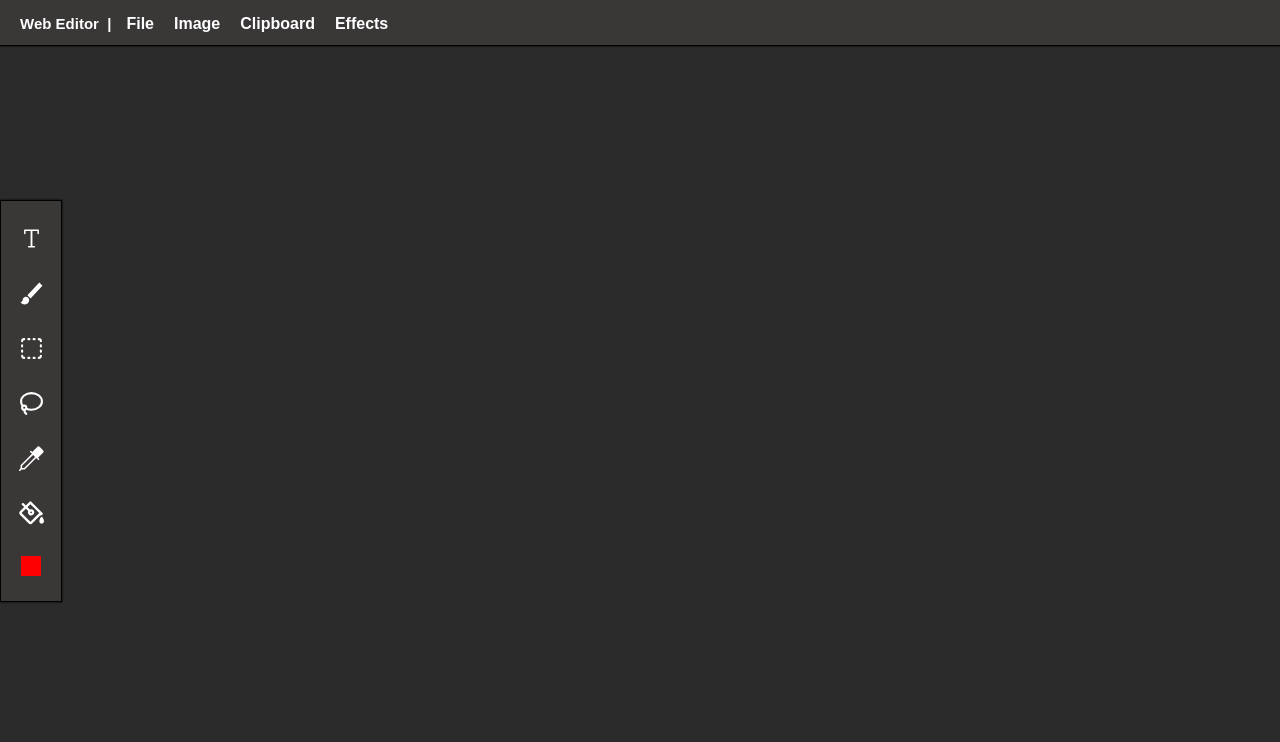
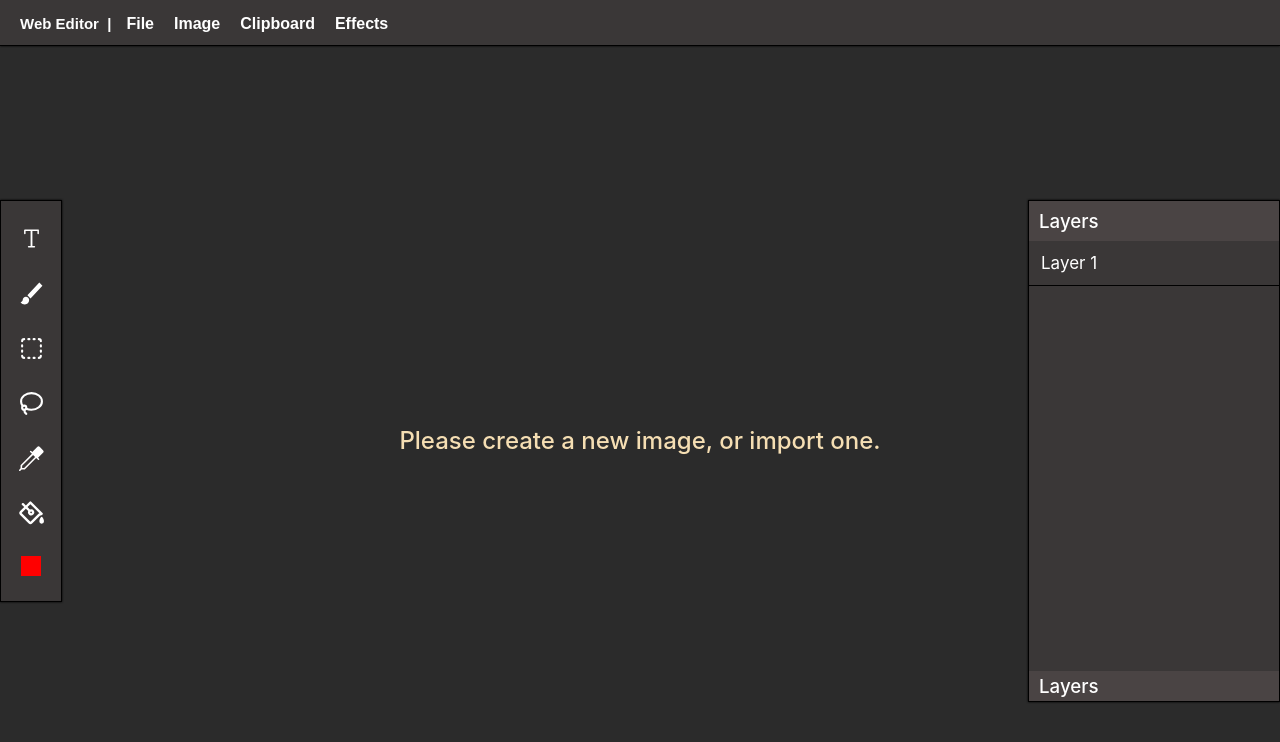
Before and after one commit to hbekk/web-photo-editor, a React (Create React App) app in the folder web-editor/: page / in a window 1280 px wide. Shown: the top 742 px of the page. Built offline with nearby package versions, Linux system fonts and the light colour scheme; the HTML template or start-up script is replaced by a standard one.

Commit message:
added layer functionaliry

```diff
--- a/web-editor/src/App.css
+++ b/web-editor/src/App.css
@@ -7,24 +7,37 @@ body, html, h1, ul, a {
   padding: 0;
 }
 
+body::-webkit-scrollbar {
+  display: none;
+}
+
 .canvas-container{
+  position: absolute;
   display: flex;
   align-items: center;
   justify-content: center;
   background-color: #2B2B2B;
   width: 100%;
   height: 100%;
-  position: absolute;
   top: 40px;
 
 }
 
 .myCanvas{
   /*border: solid red 1px; */
-  display: block;
+  position: absolute;
   margin-right: 100px;
+  z-index: 1;
   filter: drop-shadow(0px 0px 2px #000000);
 
+}
+
+
+.canvas-container h2 {
+  position: absolute;
+  color: wheat;
+  z-index: 0;
+  font-weight: 500;
 }
 
 
--- a/web-editor/src/App.js
+++ b/web-editor/src/App.js
@@ -1,80 +1,72 @@
 import { useEffect, useRef, useState } from 'react';
-import { createPortal } from 'react-dom';
 import './App.css';
 import { Navbar } from './js/navbar';
 import { Toolbar } from './js/toolbar';
-
-
+import { Layers } from './js/layers';
+import { CanvasManager } from './js/layers';
 
 function App() {
     const canvasRef = useRef(null);
     const [image, setImage] = useState(null);
-  const [showModal, setShowModal] = useState(false);
-
-  const rotate = (canvas) => {
-    let src = window.cv.imread(canvas);
-    let dst = new window.cv.Mat();
-    window.cv.rotate(src, dst, window.cv.ROTATE_90_CLOCKWISE);
-    window.cv.imshow(canvas, dst);
-    src.delete();
-    dst.delete();
-  }
+    const [canvasManager, setCanvasManager] = useState(null);
+    const maxWidth = window.innerWidth * 0.6;
+    const maxHeight = window.innerHeight * 0.6;
+    const [layerCount, setLayerCount] = useState(0);
 
     useEffect(() => {
-    const canvas = canvasRef.current;
-    const ctx = canvas.getContext("2d");
+        const cm = new CanvasManager('canvas-container');
+
+        cm.onCanvasCreated = () => {
+          setLayerCount(cm.canvases.length);
+      };
+        setCanvasManager(cm);
+    }, []);
+
+    useEffect(() => {
+      if (!canvasManager) return;
+
+      const maxWidth = window.innerWidth * 0.6;
+      const maxHeight = window.innerHeight * 0.6;
+
+      canvasManager.createCanvas(maxWidth, maxHeight);
+
+      const lastCanvas = canvasManager.canvases[canvasManager.canvases.length - 1];
+      const ctx = lastCanvas.getContext("2d");
+
       if (image) {
         const img = new Image();
         img.src = image;
 
         img.onload = () => {
-        const maxWidth = window.innerWidth * 0.7;
-        const maxHeight = window.innerHeight * 0.7;
           const aspectRatio = img.width / img.height;
 
           if (img.width > maxWidth || img.height > maxHeight) {
             if (aspectRatio > 1) {
-                canvas.width = maxWidth;
-                canvas.height = maxWidth / aspectRatio;
+              lastCanvas.width = maxWidth;
+              lastCanvas.height = maxWidth / aspectRatio;
             } else {
-                canvas.height = maxHeight;
-                canvas.width = maxHeight * aspectRatio;
+              lastCanvas.height = maxHeight;
+              lastCanvas.width = maxHeight * aspectRatio;
             }
           } else {
-            canvas.width = img.width;
-            canvas.height = img.height;
+            lastCanvas.width = img.width;
+            lastCanvas.height = img.height;
           }
-        ctx.drawImage(img, 0, 0, canvas.width, canvas.height);
+          ctx.drawImage(img, 0, 0, lastCanvas.width, lastCanvas.height);
         };
-
       }
-  }, [image]);
-
-
-
-
+    }, [image, canvasManager]); // Depend on image and canvasManager
 
     return (
         <>
-    <Navbar
-    setImage={setImage}
-    rotate={rotate}
-    canvasRef={canvasRef}
-    />
-    <Toolbar/>
-    <div className="canvas-container">
-    <canvas
-          id="canvas"
-          ref={canvasRef}
-          className="myCanvas"
-        ></canvas>
-
+            <Navbar setImage={setImage} canvasRef={canvasRef} />
+            <Layers  canvasManager={canvasManager} />
+            <Toolbar />
+            <div className="canvas-container" id="canvas-container" ref={canvasRef}>
+                <h2>Please create a new image, or import one.</h2>
             </div>
-
-
         </>
     );
-
 }
 
 export default App;
--- /dev/null
+++ b/web-editor/src/css/layers.css
@@ -0,0 +1,87 @@
+.layers-container {
+    background-color: #3A3737;
+    border: 1px solid black;
+    border-radius: 0px;
+    height: 500px;
+    right:  0;
+    position: fixed;
+    width: 250px;
+    top: 25%;
+    z-index: 2;
+    filter: drop-shadow(0px 0px 1px #000000);
+}
+
+.layers-title {
+    position: absolute;
+    display: flex;
+    color: white;
+    background-color: #4A4444;
+    width: 100%;
+    height: 40px;
+    top: 0;
+    align-items: center;
+    justify-content: left;
+    z-index: 2;
+
+}
+
+.layers-title h3 {
+  margin-left: 10px;
+  font-weight: 500;
+}
+
+.layers-list {
+    position:absolute;
+    margin-top: 40px;
+    background-color: #3A3737;
+    width: 100%;
+    height: 430px;
+    color: white;
+    overflow-y: scroll;
+}
+
+.layers-list::-webkit-scrollbar {
+    width: 10px;
+ }
+
+ ::-webkit-scrollbar-track {
+  background: #232323;
+}
+
+::-webkit-scrollbar-thumb {
+  background: #d3d3d3;
+}
+
+::-webkit-scrollbar-thumb:hover {
+  background: #555;
+}
+
+.list-item {
+    padding: 12px;
+    color: white;
+    font-size: 17px;
+    border-bottom: #000000 solid 1px;
+}
+
+.list-item:hover {
+    background-color: #707070;
+    cursor: pointer;
+}
+
+.layers-bar {
+    position: absolute;
+    width: 100%;
+    display: flex;
+    color: white;
+    background-color: #4A4444;
+    height: 30px;
+    bottom: 0;
+    align-items: center;
+    justify-content: left;
+    z-index: 2;
+}
+
+.layers-bar h3 {
+    margin-left: 10px;
+    font-weight: 500;
+  }
--- a/web-editor/src/css/navbar.css
+++ b/web-editor/src/css/navbar.css
@@ -7,7 +7,7 @@
     height: 45px;
     border-bottom: 1px solid black;
     top: 0;
-    z-index: 1;
+    z-index: 2;
     filter: drop-shadow(0px 0px 1px #000000);
   }
 
--- /dev/null
+++ b/web-editor/src/js/image.js
@@ -0,0 +1,46 @@
+class ImageEffects {
+
+    static rotatecw = (canvas, direction) => {
+        let src = window.cv.imread(canvas);
+        let dst = new window.cv.Mat();
+        window.cv.rotate(src, dst, window.cv.ROTATE_90_CLOCKWISE);
+        window.cv.imshow(canvas, dst);
+        src.delete();
+        dst.delete();
+      }
+
+    static rotateccw = (canvas, direction) => {
+        let src = window.cv.imread(canvas);
+        let dst = new window.cv.Mat();
+        window.cv.rotate(src, dst, window.cv.ROTATE_90_COUNTERCLOCKWISE);
+        window.cv.imshow(canvas, dst);
+        src.delete();
+        dst.delete();
+      }
+
+    static flipHorisontally = (canvas) => {
+        const src = window.cv.imread(canvas);
+        const dst = new window.cv.Mat();
+
+        window.cv.flip(src, dst, 1);
+        window.cv.imshow(canvas, dst);
+
+        src.delete();
+        dst.delete();
+    }
+
+    static flipVertically = (canvas) => {
+        const src = window.cv.imread(canvas);
+        const dst = new window.cv.Mat();
+
+        window.cv.flip(src, dst, 0);
+        window.cv.imshow(canvas, dst);
+
+        src.delete();
+        dst.delete();
+
+    }
+}
+
+
+export default ImageEffects;
--- /dev/null
+++ b/web-editor/src/js/layers.js
@@ -0,0 +1,56 @@
+import React from "react";
+import '../css/layers.css';
+
+class CanvasManager {
+    constructor(containerId) {
+        this.container = document.getElementById(containerId);
+        this.className = 'myCanvas';
+        this.canvases = [];
+    }
+
+    createCanvas(width, height) {
+        const canvas = document.createElement('canvas');
+        canvas.width = width;
+        canvas.height = height;
+        canvas.id = `Layer ${this.canvases.length + 1}`;
+        canvas.className = this.className;
+        this.container.appendChild(canvas);
+        this.canvases.push(canvas);
+        console.log("Canvas created:", canvas.id);
+        this.onCanvasCreated();
+    }
+
+    listAll() {
+        return this.canvases.map((canvas, index) => (
+            <div className="list-item" key={index}>
+                <a id={canvas.id}>{canvas.id}</a>
+            </div>
+        ));
+    }
+
+    renderLayers() {
+        return this.listAll();
+    }
+}
+
+const Layers = ({ canvasManager }) => {
+    return (
+        <div className="layers-container">
+            <div className="layers-title">
+                <h3>Layers</h3>
+            </div>
+
+            <div className="layers-list">
+                {canvasManager && canvasManager.canvases.length > 0
+                    ? canvasManager.listAll()
+                    : <div>No layers available</div>}
+            </div>
+
+            <div className="layers-bar">
+                <h3>Layers</h3>
+            </div>
+        </div>
+    );
+};
+
+export { CanvasManager, Layers };
--- a/web-editor/src/js/navbar.js
+++ b/web-editor/src/js/navbar.js
@@ -1,9 +1,10 @@
 import React, { useRef, useState} from "react";
 import '../css/navbar.css';
 import Filters from './effects';
+import ImageEffects from "./image";
 
 
-export const Navbar = ({ setImage, canvasRef, rotate }) => {
+export const Navbar = ({setImage, canvasRef}) => {
     const fileInputRef = useRef(null);
 
     const upload = (event) => {
@@ -66,8 +67,10 @@ export const Navbar = ({ setImage, canvasRef, rotate }) => {
                             <div className="dropdown-content">
                                 <a href="#">Crop</a>
                                 <a href="#">Resize</a>
-                                <a onClick={() => rotate(canvasRef.current)}>Rotate</a>
-                                <a href="#">Flip</a>
+                                <a onClick={() => ImageEffects.rotatecw(canvasRef.current)}>Rotate Clockwise</a>
+                                <a onClick={() => ImageEffects.rotateccw(canvasRef.current)}>Rotate Counter Clockwise</a>
+                                <a onClick={() => ImageEffects.flipHorisontally(canvasRef.current)}>Flip Horizontally</a>
+                                <a onClick={() => ImageEffects.flipVertically(canvasRef.current)}>Flip Vertically</a>
                             </div>
                         </div>
                     </li>
```
Lines whose indentation alone changed are shown as unchanged.
